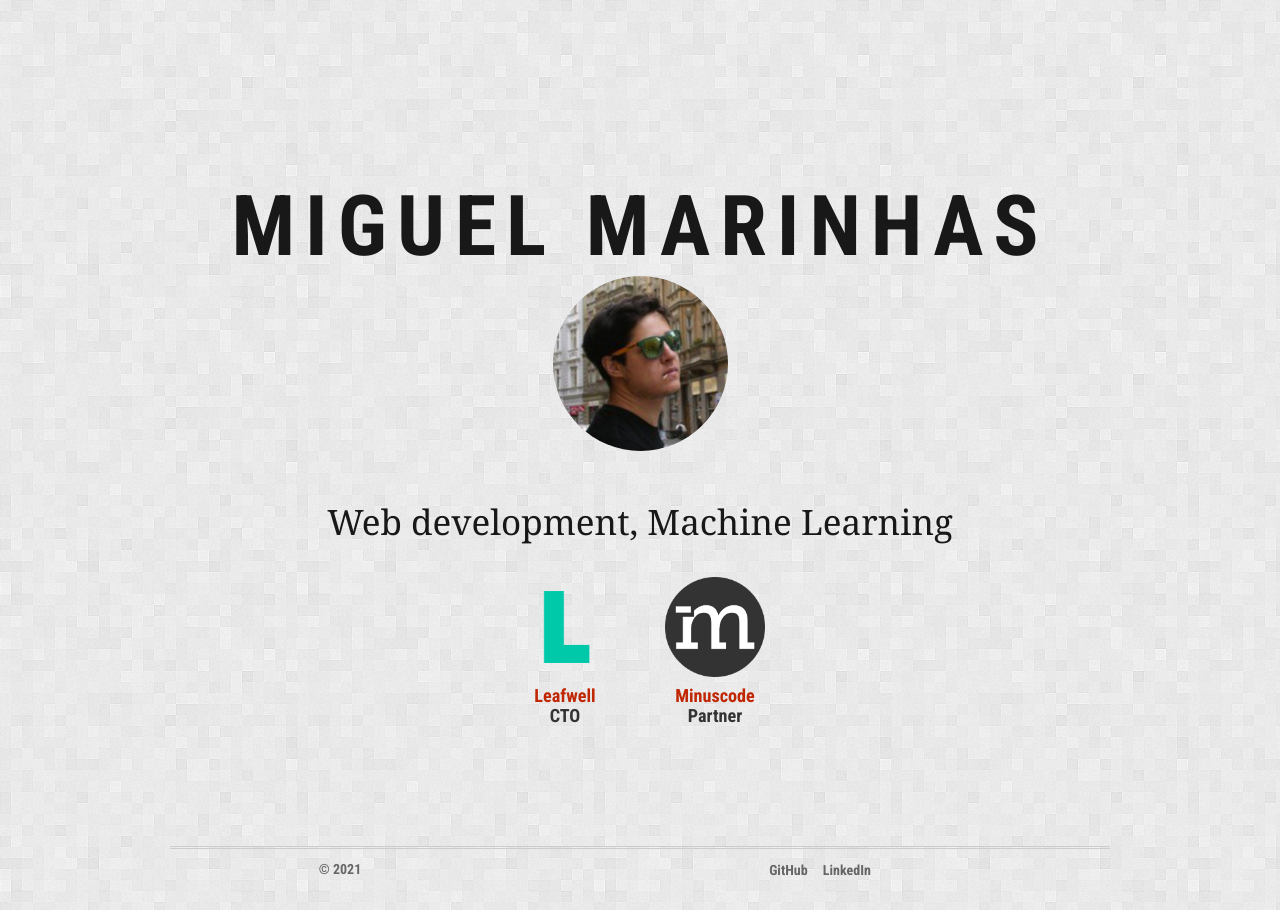
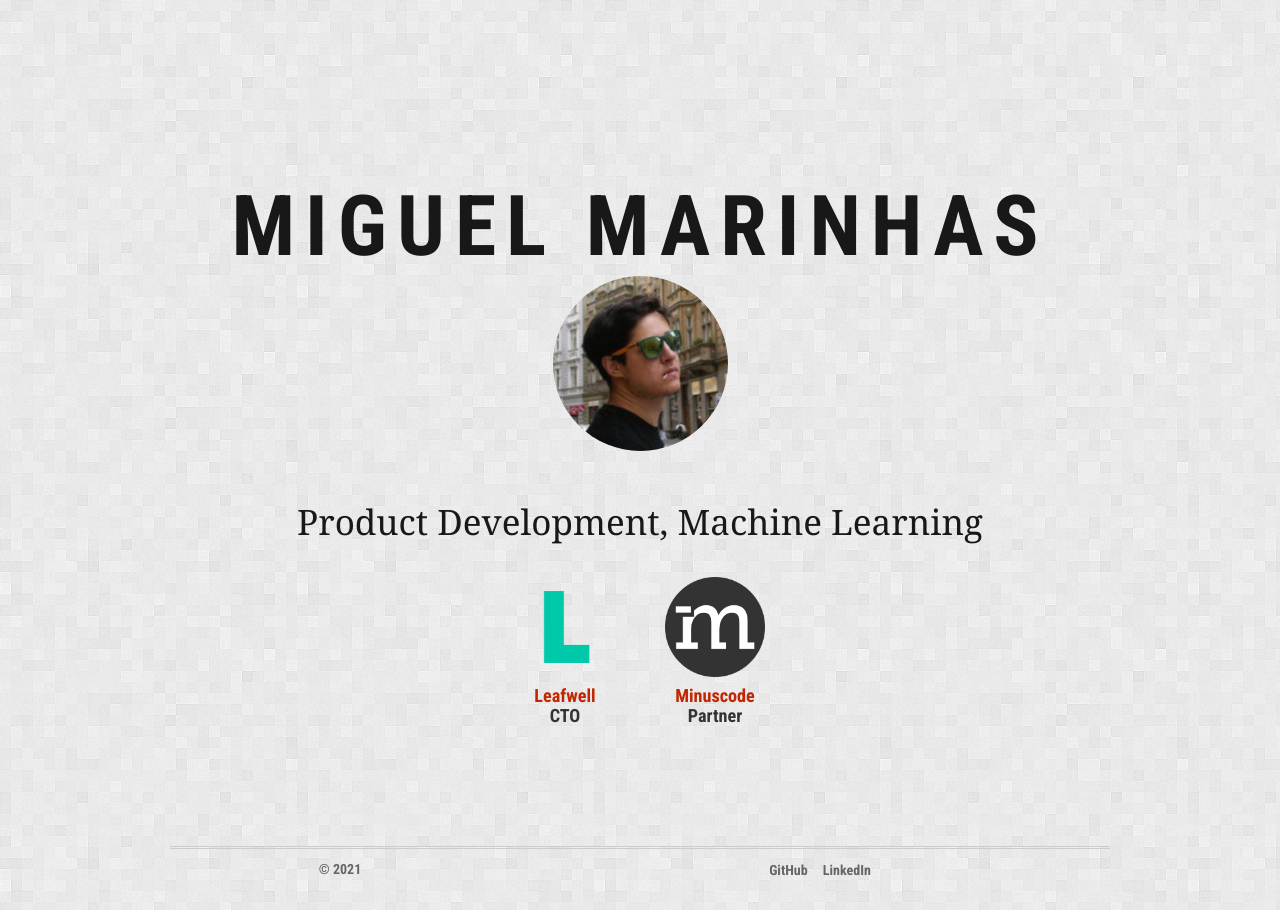
Before and after one commit to miguelm/miguelm.github.com, a Jekyll site: the page built from index.html, in a window 1280 px wide. Built offline with Jekyll 4.4.1, drawn with Linux system fonts in a browser that asks for light colours.

Commit message:
updated title

```diff
--- a/index.html
+++ b/index.html
@@ -4,7 +4,7 @@ title: Landing Page
 ---
 
 <div class="container_12">
-  <h2>Web development, Machine Learning</h2>
+  <h2>Product Development, Machine Learning</h2>
 </div>
 
 <ul class="jobs">
```
